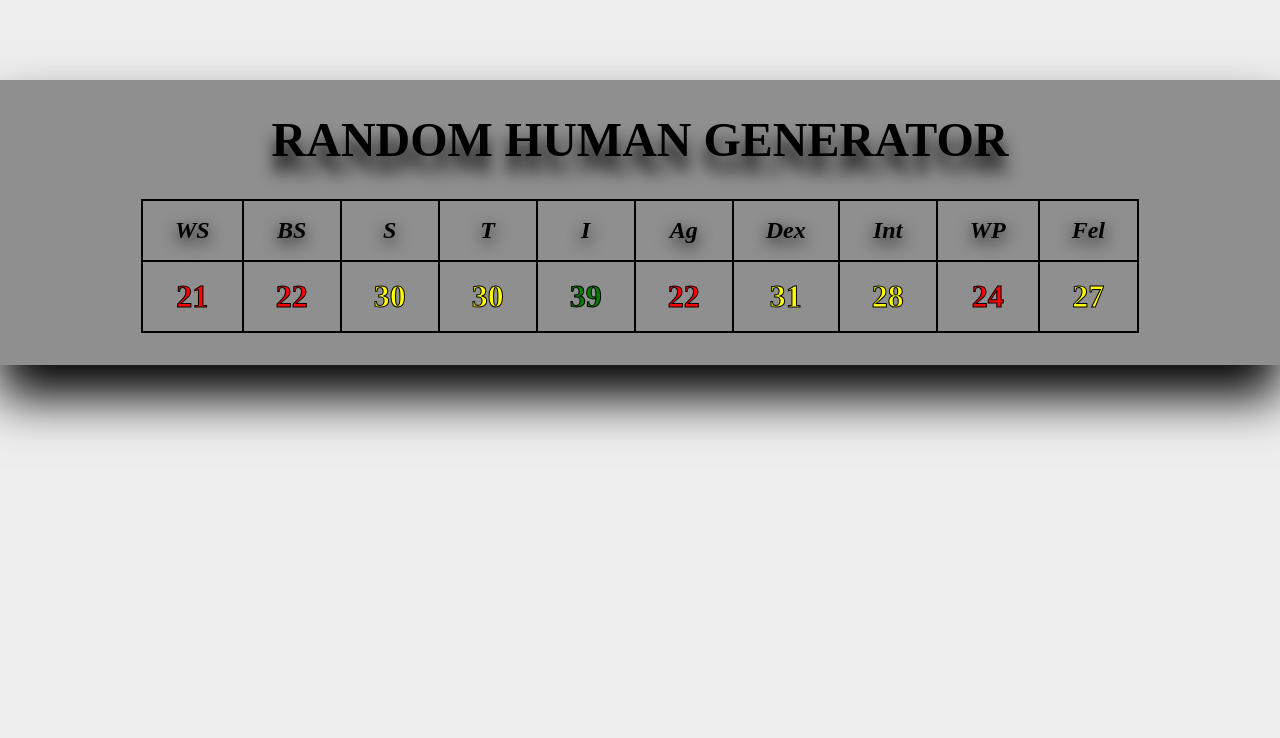
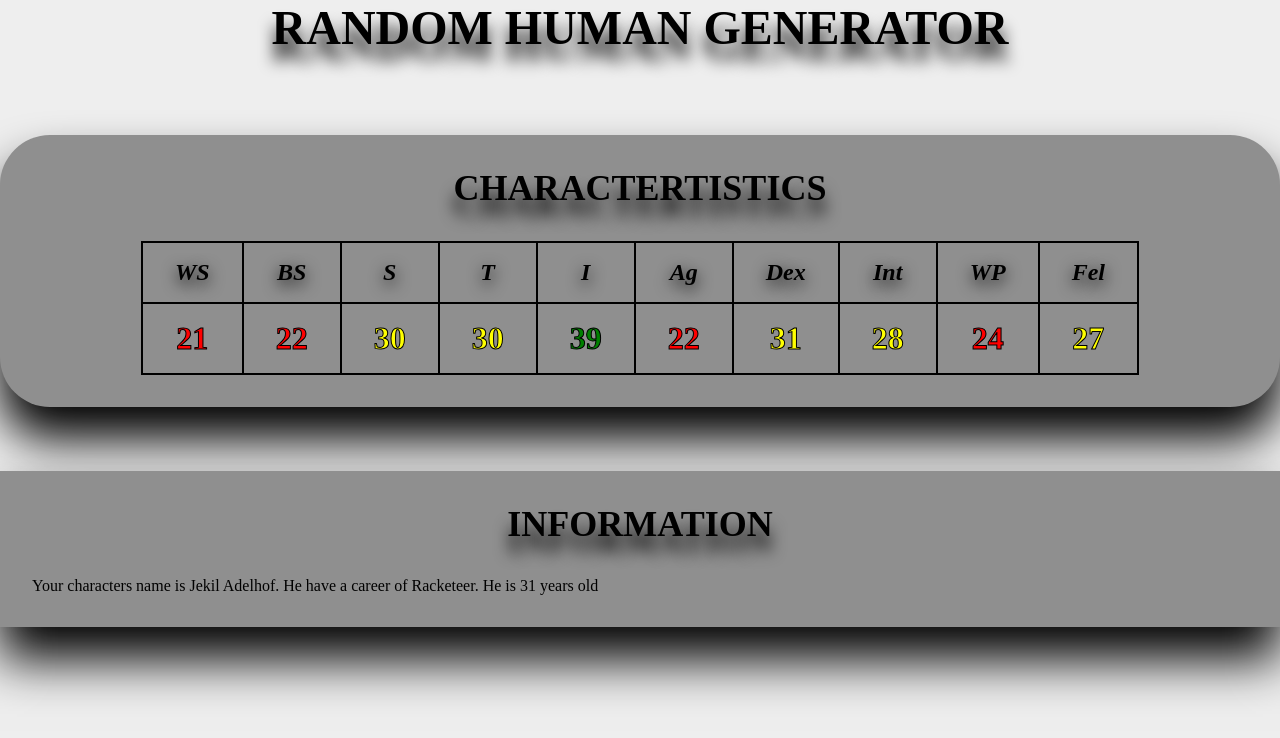
Before and after one commit to danil0man/warhammer-human-generator, a plain HTML site: page index.html in a window 1280 px wide. Drawn offline with Linux system fonts and the light colour scheme.

Commit message:
Starting to add the information

```diff
--- a/index.html
+++ b/index.html
@@ -9,11 +9,13 @@
 </head>
 
 <body>
+    <div class="heading">
+        <h1>Random Human Generator</h1>
+    </div>
     <div class="wrapper">
         <div class="heading">
-            <h1>Random Human Generator</h1>
+            <h2>Charactertistics</h2>
         </div>
-
         <div class="table">
             <table class="char-table">
                 <tr class="char-name-row">
@@ -45,6 +47,18 @@
 
     </div>
 
+    <div class="details__wrapper">
+        <div class="heading">
+            <h2>Information</h2>
+        </div>
+        <div class="information">
+            <div class="">
+                <p class='primary__information'>Your characters name is <span class="char-name"></span>. <span class="pronounce"></span> have a career of <span class="char-prof"></span>. <span
+                        class="pronounce"></span> is <span class="age"></span> years old </p>
+            </div>
+        </div>
+    </div>
+
     <script src="script.js"></script>
 </body>
 
--- a/script.js
+++ b/script.js
@@ -5,17 +5,29 @@ const mNames = 'Abelhard-Abelhelm-Admund-Adred-Adric-Agis-Alaric-Alberic-Albrech
 
 const lNames = 'Adelhof-Delfholr-Godrgraf-Kuhn-Neumann-Schwalb-Albrecht-Drakenhof-Grunenwald-Kummel-Niederlitz-Steinerf-Allenstag-Drauwulf-Guth-Konig-Nuhr-Altmann-Durrbein-Haintz-Konigsamen-Oberholtzer-Teuber-Atzwig-Ehrhard-Herz-Lang-Ohmen-Tolzen-Bacher-Eisenhauer-Herzog-La11kdorf-Otzlowe-Trachsel-Baer-Eschlimann-Hirtzel-Liess-Reichert-Weber-Baumann-Falkenheim-Hoch-Lebengut-Reifsneider-Wechsler-Becker-Fehr-Hoefer-Lurzen-Riese-Wirtz-Behn-Fiegler-Hofscert-Machholt-Rohrig-Widmann-Betz-Fleischer-Jaeger-Meusmann-Reiss-Widmer-Beyer-Frohlich-Jochutz-Meyer-Schaffer-Veit-Bischof-Frueh-Jutzenbach-Mohr-Schaumer-Vogt-Boehm-Fuchs-Kalb-Muller-Scherer-Vogel-Breirenbach-Gaffwig-Kaltenbach-Nachtrnann-Schultz-Zumwald-Breuer-Gaertner-Kraemer-Naubhof-Schleiermacher-Dahmbach-Gebauer-Krebs-Nerzhoch-Schreiber';
 
+const careers = ['Apothecary', 'Engineer', 'Lawyer', 'Nun', 'Nun', 'Physician', 'Priest','Priest','Priest','Priest','Priest', 'Scholar','Scholar', 'Wizard', 'Agitator', 'Artisan', 'Artisan', 'Beggar','Beggar', 'Investigator', 'Merchant', 'Rat Catcher', 'Rat Catcher', 'Townsman','Townsman','Townsman', 'Watchman', 'Advisor', 'Artist', 'Duellist', 'Envoy', 'Noble', 'Servant','Servant','Servant', 'Spy', 'Warden', 'Bailiff', 'Hedge Witch', 'Herbalist', 'Hunter', 'Hunter', 'Miner', 'Mystic','Scout', 'Villager', 'Villager', 'Villager', 'Villager', 'Villager', 'Bounty Hunter', 'Coachman', 'Entertainer','Entertainer', 'Flagellant', 'Flagellant', 'Messenger', 'Pedlar', 'Road Warden', 'Witch Hunter', 'Boatman','Boatman', 'Huffer', 'Riverwarden','Riverwarden', 'Riverwoman', 'Riverwoman', 'Riverwoman', 'Seaman','Seaman', 'Smuggler', 'Stevedore', 'Stevedore', 'Wrecker', 'Bawd', 'Bawd', 'Charlatan', 'Fence', 'Grave Robber', 'Outlaw', 'Outlaw', 'Outlaw', 'Outlaw', 'Racketeer', 'Thief', 'Thief', 'Thief', 'Witch', 'Cavalryman', 'Cavalryman', 'Guard', 'Guard', 'Knight', 'Pit Fighter', 'Protagonist', 'Soldier','Soldier','Soldier','Soldier', 'Warrior Priest'];
 
 
+// Selectors
+const characteristics = document.querySelectorAll('.char');
+const charName = document.querySelector('.char-name');
+const pronounce = document.querySelectorAll('.pronounce');
+const career = document.querySelector('.char-prof');
+const age = document.querySelector('.age');
+
 // Variables
-const characteristics = document.querySelectorAll('.char');
 const femaleNames = fNames.split('-').sort();
 const fIndex = Math.floor(Math.random() * femaleNames.length);
 const maleNames = mNames.split('-').sort();
 const mIndex = Math.floor(Math.random() * maleNames.length);
 const surNames = lNames.split('-').sort();
 const sIndex = Math.floor(Math.random() * surNames.length);
+const cIndex = Math.floor(Math.random() * careers.length);
+
+
+// Dices
 const d100 = Math.floor(Math.random() * 100 + 1);
+const d10 = Math.floor(Math.random() * 10 + 1);
 
 
 // Creating Characteristics
@@ -33,10 +45,11 @@ characteristics.forEach(char => {
 
 });
 
-// Crea
-
-if (d100 <= 50) {
-    console.log(`Your characters name is ${femaleNames[fIndex]} ${surNames[sIndex]}`);
-} else {
-    console.log(`Your characters name is ${maleNames[mIndex]} ${surNames[sIndex]}`);
-}
+// Character name Generator
+d100 <= 50 ? charName.innerHTML = `${femaleNames[fIndex]} ${surNames[sIndex]}` : charName.innerHTML = `${maleNames[mIndex]} ${surNames[sIndex]}`;
+// Pronounce Generator
+pronounce.forEach(pro => d100 <= 50 ? pro.innerHTML = 'She' : pro.innerHTML = 'He');
+// Career Generator
+career.innerHTML = `${careers[cIndex]}`;
+// Age Generator
+age.innerHTML = `${d10 + d10 + 15}`;
--- a/style.css
+++ b/style.css
@@ -9,7 +9,16 @@ body {
 }
 
 .wrapper {
-	margin: 5rem auto;
+	margin: 5rem auto 4rem;
+	max-width: 80rem;
+	padding: 2rem;
+	background-color: #8f8f8f;
+	box-shadow: 0 2rem 3rem black;
+	border-radius: 50px;
+}
+
+.details__wrapper {
+	margin: 4rem auto 2rem;
 	max-width: 80rem;
 	padding: 2rem;
 	background-color: #8f8f8f;
```
